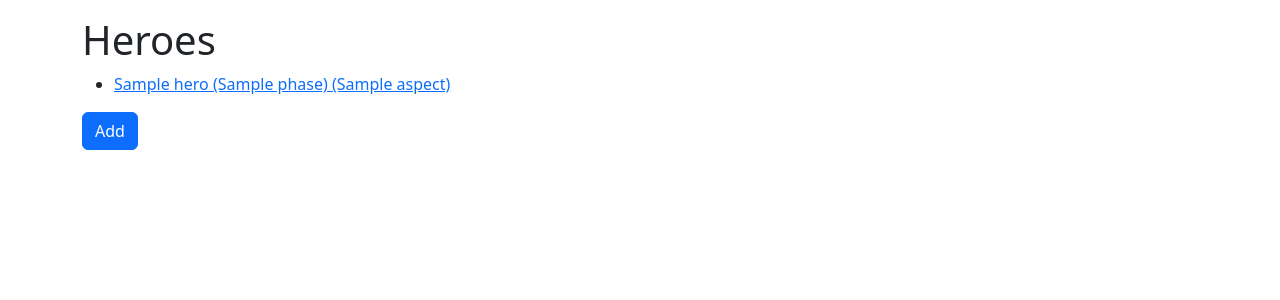
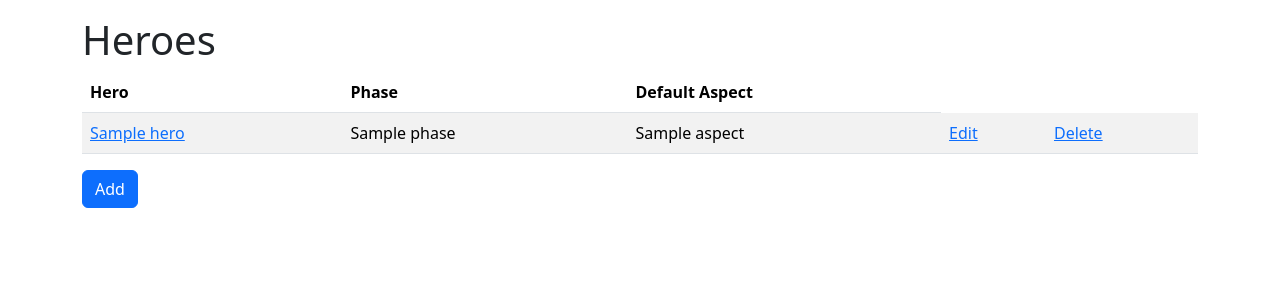
Before and after one commit to timpelican/mcstats, a Flask app: page /hero in a window 1280 px wide. Shown: the part 56-356 px from the top of the page. Run offline with Flask 3, Linux system fonts and the light colour scheme; tables that the repository leaves empty hold one stand-in row (values such as "Sample post").

Commit message:
Bootstrap-ify Hero forms.

```diff
--- a/app/templates/hero_list.html
+++ b/app/templates/hero_list.html
@@ -2,11 +2,25 @@
 
 {% block content %}
   <h1>Heroes</h1>
-  <ul>
-  {% for h in heroes %}
-    <li><a href={{ url_for('single_hero', hero_id=h.id) }}>{{ h.name }} ({{ h.phase.phasename }})
-      ({{ h.default_aspect.name }})</a></li>
-  {% endfor %}
-  </ul>
+  <table class="table table-striped">
+    <thead>
+      <tr>
+        <th>Hero</th>
+        <th>Phase</th>
+        <th>Default Aspect</th>
+      </tr>
+    </thead>
+    <tbody>
+      {% for h in heroes %}
+      <tr>
+        <td><a href={{ url_for('single_hero', hero_id=h.id) }}>{{ h.name }}</a></td>
+        <td>{{ h.phase.phasename }}</td>
+        <td>{{ h.default_aspect.name }}</td>
+        <td><a href={{ url_for('hero_update', hero_id=h.id) }}>Edit</a></td>
+        <td><a href={{ url_for('hero_delete', hero_id=h.id) }}>Delete</a></td>
+      </tr>
+      {% endfor %}
+    </tbody>
+  </table>
   <a href={{ url_for('hero_create') }}><button class="btn btn-primary mb-3" id="add" name="add" type="add" value="Add">Add</button></a>
 {% endblock %}
--- a/app/templates/villain_list.html
+++ b/app/templates/villain_list.html
@@ -13,7 +13,7 @@
       {% for v in villains %}
       <tr>
         <td><a href={{ url_for('single_villain', villain_id=v.id) }}>{{ v.name }}</a></td>
-        <td>({{ v.phase.phasename }})</td>
+        <td>{{ v.phase.phasename }}</td>
         <td><a href={{ url_for('villain_update', villain_id=v.id) }}>Edit</a></td>
         <td><a href={{ url_for('villain_delete', villain_id=v.id) }}>Delete</a></td>
       </tr>
--- a/requirements.txt
+++ b/requirements.txt
@@ -11,13 +11,13 @@ Flask-Login==0.6.3
 Flask-Migrate==4.0.7
 Flask-SQLAlchemy==3.1.1
 Flask-WTF==1.2.1
-greenlet==3.0.3
+greenlet==3.2.3
 iniconfig==2.0.0
 itsdangerous==2.2.0
 Jinja2==3.1.4
 Mako==1.3.5
 MarkupSafe==2.1.5
-mysqlclient==2.2.4
+mysqlclient==2.2.7
 packaging==24.1
 pluggy==1.5.0
 pytest==8.3.2
```
Also changed, not shown: app/templates/hero.html (+3 -26 lines).
